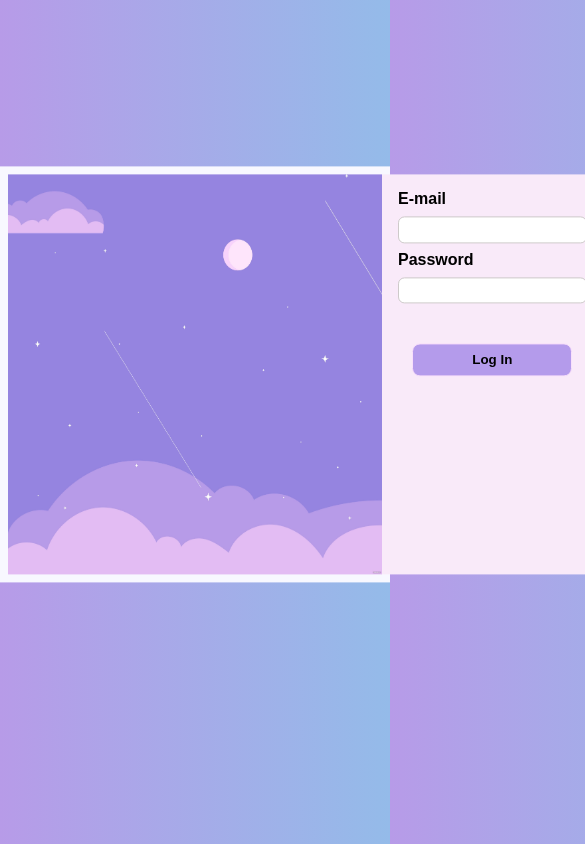
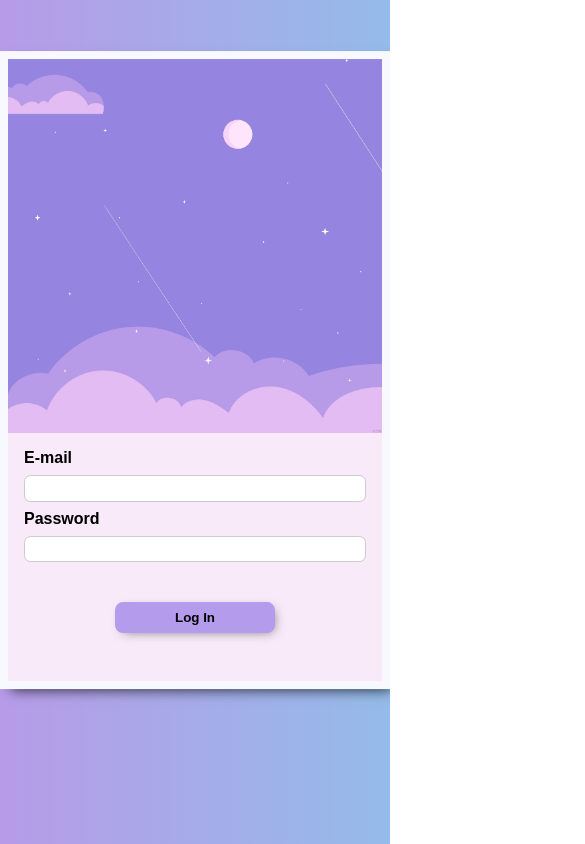
Before and after one commit to sreeyu/login-page, a React (Create React App) app: page / in a window 390 px wide. Shown: the whole page, 585 px wide, since content can reach past the window. Built offline with nearby package versions, Linux system fonts and the light colour scheme.

Commit message:
UI changes

```diff
--- a/src/components/UI components/Button.module.css
+++ b/src/components/UI components/Button.module.css
@@ -3,8 +3,15 @@
     padding: 0.5rem;
     font-weight: bold;
     background-color: #b49beb;
-    border: 1px solid #f8dffb;
+    border: none;
     border-radius: 0.5rem;
     margin: 2rem auto;
     cursor: pointer;
+    box-shadow: 3px 3px 12px -5px rgba(0,0,0,0.59);
 }
+
+.btn:hover,
+.btn:active{
+    background-color: #7e6aaa;
+    box-shadow: 1px 1px 10px -7px rgba(0,0,0,0.59);
+}
--- a/src/components/login/Login.module.css
+++ b/src/components/login/Login.module.css
@@ -2,6 +2,7 @@
     max-width: 50rem;
     min-height: 25rem;
     background: #F8F8FF;
+    box-shadow: 6px 6px 12px -5px rgba(0,0,0,0.75);
     margin: 0 auto;
     padding: 0.5rem;
     position: relative;
@@ -36,3 +37,15 @@
 input:focus{
     outline: none;
 }
+
+@media (max-width: 600px){
+    .login-container{
+        display: flex;
+        flex-wrap: wrap;
+        justify-content: center;
+        align-items: center;
+        position: relative;
+        top: 0;
+        transform: translateY(8%);
+    }
+}
```
